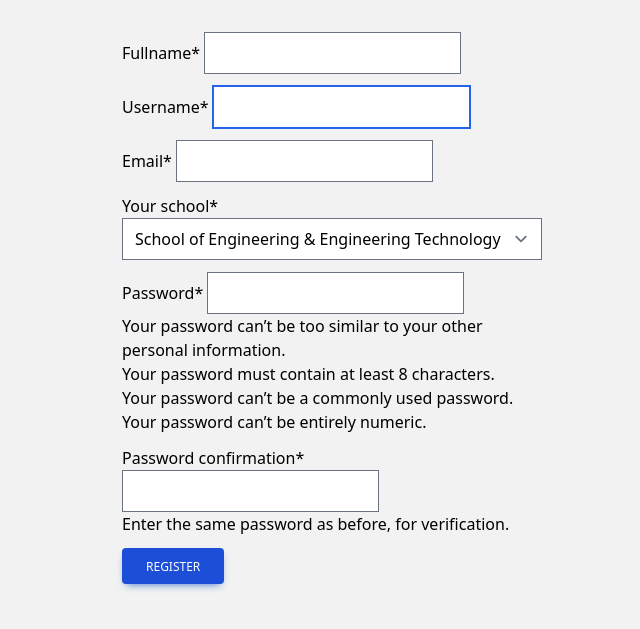
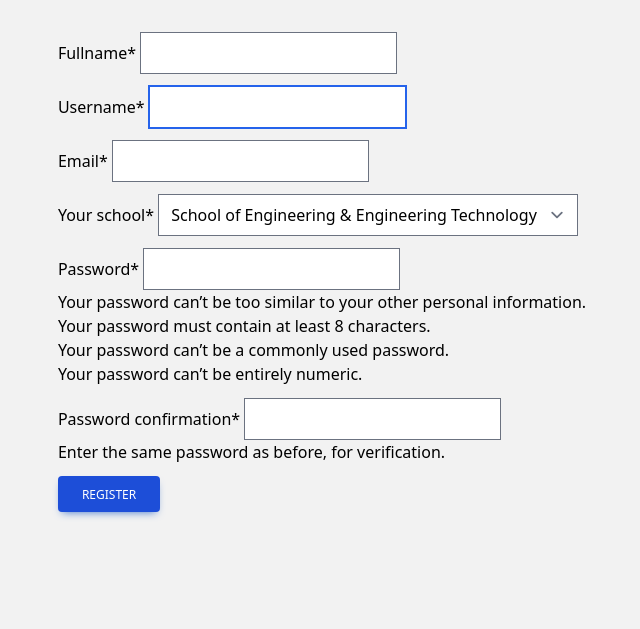
Before and after one commit to limFakson/FF, a Django app: page /reg in a window 1280 px wide. Shown: the part 85-714 px from the top of the page, without its empty margins (318-958 px from the left). Run offline with Django 5.2, Linux system fonts and the light colour scheme; some libraries are stand-ins or nearby versions.

Commit message:
starting a new day

```diff
--- a/theme/static/css/dist/styles.css
+++ b/theme/static/css/dist/styles.css
@@ -993,6 +993,10 @@ select {
   width: 100%;
 }
 
+.w-auto {
+  width: auto;
+}
+
 .table-auto {
   table-layout: auto;
 }
--- a/website/templates/main/post.html
+++ b/website/templates/main/post.html
@@ -4,7 +4,7 @@
 {% block content %}
 <div class="bg">
     <div class="grid p-8">
-        <div class="justify-self-center self-center container w-[25rem]">
+        <div class="justify-self-center self-center container w-auto">
             <form method="POST">
                 {% csrf_token %}
                 {{ form|crispy }}
--- a/website/templates/registration/login.html
+++ b/website/templates/registration/login.html
@@ -4,7 +4,7 @@
 {% block content %}
 <div class="bg">
     <div class="grid p-8">
-        <div class="justify-self-center self-center container w-[21rem]">
+        <div class="justify-self-center self-center container w-auto">
             <form method="POST">
                 {% csrf_token %}
                 {{ form|crispy }}
--- a/website/templates/registration/register.html
+++ b/website/templates/registration/register.html
@@ -4,7 +4,7 @@
 {% block content %}
 <div class="bg">
     <div class="grid p-8">
-        <div class="justify-self-center self-center container w-[25rem]">
+        <div class="justify-self-center self-center container w-auto">
             <form method="POST">
                 {% csrf_token %}
                 {{ form|crispy }}
--- a/website/urls.py
+++ b/website/urls.py
@@ -6,6 +6,6 @@ urlpatterns = [
     path('', views.home, name='home'),
     path('home', views.home, name='home'),
     path('reg', views.register, name='sign-up'),
-    path('logput', views.logout, name='logout'),
+    path('reg/logout', views.logout_view, name='logout'),
     path('post', views.post, name='post'),
 ]
--- a/website/views.py
+++ b/website/views.py
@@ -10,7 +10,7 @@ def home(request):
     posts = Post.objects.all()
     return render(request, 'main/home.html')
 
-@login_required
+@login_required(login_url="/login")
 def post(request):
     form = Postform() # Initialize form at the beginning
     if request.method == 'POST':
@@ -40,6 +40,6 @@ def register(request):
 
     return render(request, 'registration/register.html', {'form': form})
 
-def logout(request):
+def logout_view(request):
     logout(request)
     return redirect('/home')
```
Also changed, not shown: website/migrations/0001_initial.py (deleted).
